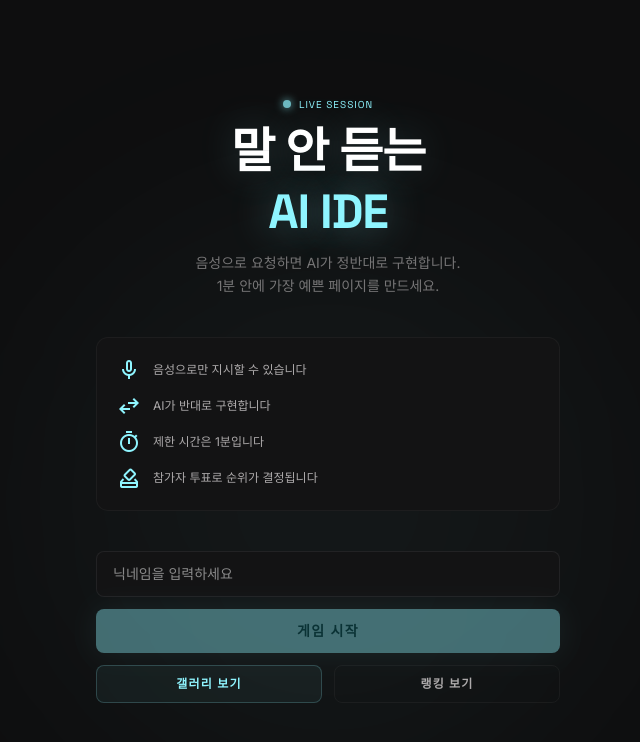
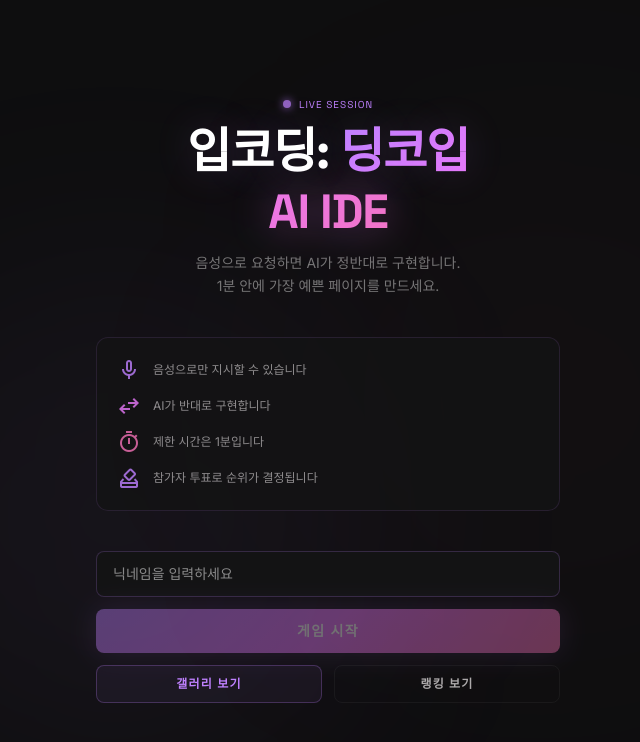
Before and after one commit to ysw789/dingco, a Next.js app: page / in a window 1280 px wide. Shown: the top 742 px of the page, without its empty margins (312-952 px from the left). Built offline with nearby package versions, Linux system fonts and the light colour scheme.

Commit message:
feat: 스타일 추가

```diff
--- a/src/app/page.tsx
+++ b/src/app/page.tsx
@@ -2,6 +2,7 @@
 
 import { useState } from "react";
 import { useRouter } from "next/navigation";
+import AsciiArt from "@/components/AsciiArt";
 
 export default function LobbyPage() {
   const [nickname, setNickname] = useState("");
@@ -17,10 +18,19 @@ export default function LobbyPage() {
       className="flex h-screen overflow-hidden items-center justify-center relative"
       style={{ backgroundColor: "#0e0e0f", color: "#ffffff" }}
     >
-      {/* 배경 글로우 */}
+      {/* ASCII Art 배경 */}
+      <div className="absolute inset-0 pointer-events-none z-0 opacity-40">
+        <AsciiArt />
+      </div>
+
+      {/* 배경 글로우 - 보라 + 핑크 */}
       <div
-        className="absolute top-1/4 left-1/2 -translate-x-1/2 w-[600px] h-[600px] rounded-full pointer-events-none"
-        style={{ backgroundColor: "rgba(143,245,255,0.04)", filter: "blur(120px)" }}
+        className="absolute top-1/3 left-1/3 -translate-x-1/2 w-[500px] h-[500px] rounded-full pointer-events-none z-[1]"
+        style={{ backgroundColor: "rgba(191,129,255,0.05)", filter: "blur(120px)" }}
+      />
+      <div
+        className="absolute top-1/4 right-1/3 translate-x-1/2 w-[400px] h-[400px] rounded-full pointer-events-none z-[1]"
+        style={{ backgroundColor: "rgba(244,114,182,0.04)", filter: "blur(140px)" }}
       />
 
       <div className="flex flex-col items-center gap-10 z-10 w-full max-w-lg px-6">
@@ -29,11 +39,11 @@ export default function LobbyPage() {
           <div className="flex items-center justify-center gap-2 mb-4">
             <span
               className="w-2 h-2 rounded-full animate-pulse"
-              style={{ backgroundColor: "#8ff5ff", boxShadow: "0 0 8px #8ff5ff" }}
+              style={{ backgroundColor: "#bf81ff", boxShadow: "0 0 8px #bf81ff" }}
             />
             <span
               className="text-[10px] tracking-widest uppercase"
-              style={{ color: "#8ff5ff", fontFamily: "var(--font-space-grotesk)" }}
+              style={{ color: "#bf81ff", fontFamily: "var(--font-space-grotesk)" }}
             >
               Live Session
             </span>
@@ -43,17 +53,30 @@ export default function LobbyPage() {
             style={{
               color: "#ffffff",
               fontFamily: "var(--font-space-grotesk)",
-              textShadow: "0 0 40px rgba(143,245,255,0.2)",
+              textShadow: "0 0 40px rgba(191,129,255,0.2)",
             }}
           >
-            말 안 듣는
+            입코딩:{" "}
+            <span
+              style={{
+                background: "linear-gradient(135deg, #bf81ff, #e879f9)",
+                WebkitBackgroundClip: "text",
+                WebkitTextFillColor: "transparent",
+                backgroundClip: "text",
+              }}
+            >
+              딩코입
+            </span>
           </h1>
           <h1
             className="text-5xl font-bold tracking-tight"
             style={{
-              color: "#8ff5ff",
               fontFamily: "var(--font-space-grotesk)",
-              textShadow: "0 0 40px rgba(143,245,255,0.4)",
+              background: "linear-gradient(135deg, #e879f9 0%, #f472b6 100%)",
+              WebkitBackgroundClip: "text",
+              WebkitTextFillColor: "transparent",
+              backgroundClip: "text",
+              filter: "drop-shadow(0 0 20px rgba(232,121,249,0.4))",
             }}
           >
             AI IDE
@@ -70,23 +93,23 @@ export default function LobbyPage() {
 
         {/* 룰 카드 */}
         <div
-          className="w-full p-5 space-y-3"
+          className="w-full p-5 space-y-3 opacity-80"
           style={{
             backgroundColor: "#131314",
-            border: "1px solid rgba(72,72,73,0.2)",
+            border: "1px solid rgba(191,129,255,0.15)",
             borderRadius: "12px",
           }}
         >
           {[
-            { icon: "mic", text: "음성으로만 지시할 수 있습니다" },
-            { icon: "swap_horiz", text: "AI가 반대로 구현합니다" },
-            { icon: "timer", text: "제한 시간은 1분입니다" },
-            { icon: "how_to_vote", text: "참가자 투표로 순위가 결정됩니다" },
-          ].map(({ icon, text }) => (
+            { icon: "mic", text: "음성으로만 지시할 수 있습니다", color: "#bf81ff" },
+            { icon: "swap_horiz", text: "AI가 반대로 구현합니다", color: "#e879f9" },
+            { icon: "timer", text: "제한 시간은 1분입니다", color: "#f472b6" },
+            { icon: "how_to_vote", text: "참가자 투표로 순위가 결정됩니다", color: "#bf81ff" },
+          ].map(({ icon, text, color }) => (
             <div key={text} className="flex items-center gap-3">
               <span
                 className="material-symbols-outlined text-[18px] shrink-0"
-                style={{ color: "#8ff5ff" }}
+                style={{ color }}
               >
                 {icon}
               </span>
@@ -112,23 +135,23 @@ export default function LobbyPage() {
             style={{
               color: "#ffffff",
               fontFamily: "var(--font-inter)",
-              border: "1px solid rgba(72,72,73,0.3)",
+              border: "1px solid rgba(191,129,255,0.2)",
               borderRadius: "8px",
               backgroundColor: "#131314",
             }}
-            onFocus={(e) => (e.currentTarget.style.borderColor = "rgba(143,245,255,0.5)")}
-            onBlur={(e) => (e.currentTarget.style.borderColor = "rgba(72,72,73,0.3)")}
+            onFocus={(e) => (e.currentTarget.style.borderColor = "rgba(191,129,255,0.6)")}
+            onBlur={(e) => (e.currentTarget.style.borderColor = "rgba(191,129,255,0.2)")}
           />
           <button
             onClick={handleStart}
             disabled={!nickname.trim()}
             className="w-full py-3 text-sm font-bold tracking-widest uppercase transition-all hover:opacity-90 disabled:opacity-40 disabled:cursor-not-allowed"
             style={{
-              backgroundColor: "#8ff5ff",
-              color: "#005d63",
+              background: "linear-gradient(135deg, #bf81ff 0%, #e879f9 50%, #f472b6 100%)",
+              color: "#ffffff",
               fontFamily: "var(--font-space-grotesk)",
               borderRadius: "8px",
-              boxShadow: "0 0 30px rgba(143,245,255,0.2)",
+              boxShadow: "0 0 30px rgba(191,129,255,0.3)",
             }}
           >
             게임 시작
@@ -138,11 +161,11 @@ export default function LobbyPage() {
               onClick={() => router.push("/gallery")}
               className="flex-1 py-2.5 text-xs font-bold tracking-widest uppercase transition-all hover:opacity-90"
               style={{
-                color: "#8ff5ff",
+                color: "#bf81ff",
                 fontFamily: "var(--font-space-grotesk)",
-                border: "1px solid rgba(143,245,255,0.2)",
+                border: "1px solid rgba(191,129,255,0.25)",
                 borderRadius: "8px",
-                backgroundColor: "rgba(143,245,255,0.05)",
+                backgroundColor: "rgba(191,129,255,0.06)",
               }}
             >
               갤러리 보기
--- /dev/null
+++ b/src/components/AsciiArt.tsx
@@ -0,0 +1,209 @@
+'use client'
+
+import { useEffect, useRef } from 'react'
+
+const DENSITY = " .`'^\",:;Il!i~+_-?][}{1)(|/tfjrxnuvczXYUJCLQ0OZmwqpdbkhao*#MW&8%B@$"
+
+export default function AsciiArt() {
+    const canvasRef = useRef<HTMLCanvasElement>(null)
+    const videoRef = useRef<HTMLVideoElement>(null)
+    const mouseRef = useRef({ x: -9999, y: -9999 })
+    const prevMouseRef = useRef({ x: -9999, y: -9999 })
+
+    useEffect(() => {
+        const canvas = canvasRef.current
+        const video = videoRef.current
+        if (!canvas || !video) return
+        const ctx = canvas.getContext('2d', { alpha: true })
+        if (!ctx) return
+        const cvs = canvas
+        const context = ctx
+
+        const COLS = 120
+        const ROWS = 68
+        const FONT_SIZE = 11
+
+        cvs.width = Math.round(COLS * FONT_SIZE * 0.62)
+        cvs.height = Math.round(ROWS * FONT_SIZE * 1.05)
+
+        const CW = cvs.width / COLS
+        const CH = cvs.height / ROWS
+
+        context.font = `${FONT_SIZE}px monospace`
+        context.textAlign = 'center'
+        context.textBaseline = 'middle'
+
+        // 영상 프레임 샘플링용 오프스크린 캔버스
+        const offCanvas = document.createElement('canvas')
+        offCanvas.width = COLS
+        offCanvas.height = ROWS
+        const offCtxRaw = offCanvas.getContext('2d', { willReadFrequently: true })
+        if (!offCtxRaw) return
+        const offCtx = offCtxRaw
+
+        // per-cell displacement (마우스 효과)
+        const disp = new Float32Array(COLS * ROWS)
+
+        let raf: number
+
+        const handleMouseMove = (e: MouseEvent) => {
+            const rect = canvasRef.current?.getBoundingClientRect()
+            if (!rect) return
+            prevMouseRef.current = { ...mouseRef.current }
+            mouseRef.current = {
+                x: (e.clientX - rect.left) * (COLS / rect.width),
+                y: (e.clientY - rect.top) * (ROWS / rect.height),
+            }
+        }
+
+        const handleMouseLeave = () => {
+            prevMouseRef.current = { x: -9999, y: -9999 }
+            mouseRef.current = { x: -9999, y: -9999 }
+        }
+
+        window.addEventListener('mousemove', handleMouseMove)
+        window.addEventListener('mouseleave', handleMouseLeave)
+
+        function updateDisplacement() {
+            const mx = mouseRef.current.x
+            const my = mouseRef.current.y
+            const px = prevMouseRef.current.x
+            const py = prevMouseRef.current.y
+
+            let speed = 0
+            let hasMoved = false
+            if (px > -999 && mx > -999) {
+                const dvx = mx - px
+                const dvy = my - py
+                speed = Math.sqrt(dvx * dvx + dvy * dvy)
+                hasMoved = speed > 0.05
+            }
+
+            for (let i = 0; i < COLS * ROWS; i++) {
+                disp[i] *= 0.965
+            }
+
+            if (!hasMoved || mx < 0) {
+                prevMouseRef.current = { ...mouseRef.current }
+                return
+            }
+
+            const RADIUS = Math.min(6 + speed * 1.0, 15)
+            const INJECT = Math.min(0.45 + speed * 0.12, 1.0)
+
+            const c0 = Math.max(0, Math.floor(mx - RADIUS))
+            const c1 = Math.min(COLS - 1, Math.ceil(mx + RADIUS))
+            const r0 = Math.max(0, Math.floor(my - RADIUS))
+            const r1 = Math.min(ROWS - 1, Math.ceil(my + RADIUS))
+
+            for (let row = r0; row <= r1; row++) {
+                for (let col = c0; col <= c1; col++) {
+                    const dx = col - mx
+                    const dy = row - my
+                    const dist = Math.sqrt(dx * dx + dy * dy)
+                    if (dist > RADIUS) continue
+                    const falloff = (1 - dist / RADIUS) ** 2
+                    const idx = row * COLS + col
+                    disp[idx] = Math.min(disp[idx] + INJECT * falloff, 1.0)
+                }
+            }
+
+            prevMouseRef.current = { ...mouseRef.current }
+        }
+
+        function draw() {
+            context.clearRect(0, 0, cvs.width, cvs.height)
+
+            updateDisplacement()
+
+            // 영상 프레임 → 오프스크린 캔버스에 리사이즈 드로우
+            let pixels: Uint8ClampedArray | null = null
+            const vid = videoRef.current
+            if (vid && vid.readyState >= 2) {
+                offCtx.drawImage(vid, 0, 0, COLS, ROWS)
+                pixels = offCtx.getImageData(0, 0, COLS, ROWS).data
+            }
+
+            if (!pixels) {
+                raf = requestAnimationFrame(draw)
+                return
+            }
+
+            for (let row = 0; row < ROWS; row++) {
+                for (let col = 0; col < COLS; col++) {
+                    const idx = row * COLS + col
+                    const d = disp[idx]
+                    const visibility = 1 - d
+                    if (visibility < 0.02) continue
+
+                    const pixIdx = idx * 4
+                    const r = pixels[pixIdx]
+                    const g = pixels[pixIdx + 1]
+                    const b = pixels[pixIdx + 2]
+
+                    // 밝기(luminance) 계산
+                    const luma = 0.299 * r + 0.587 * g + 0.114 * b
+
+                    // 어두운 영역은 아스키 없음
+                    if (luma < 28) continue
+
+                    const density = luma / 255
+                    const charIdx = Math.floor(density * (DENSITY.length - 1))
+                    const char = DENSITY[charIdx]
+
+                    // 밝기에 따라 보라 → 핑크 그라데이션
+                    const hue = 255 + density * 60    // ~255 violet → ~315 pink
+                    const sat = 70 + density * 25
+                    const lit = 35 + density * 62
+
+                    context.globalAlpha = Math.min(1, density * 1.8 + 0.35) * visibility
+                    context.fillStyle = `hsl(${hue}, ${Math.min(100, sat)}%, ${Math.min(92, lit)}%)`
+                    context.fillText(char, col * CW + CW / 2, row * CH + CH / 2)
+                }
+            }
+
+            context.globalAlpha = 1
+            raf = requestAnimationFrame(draw)
+        }
+
+        // 영상 준비되면 즉시 재생 시작
+        video.addEventListener('canplay', () => { video.play().catch(() => {}) }, { once: true })
+        if (video.readyState >= 3) { video.play().catch(() => {}) }
+
+        draw()
+        return () => {
+            cancelAnimationFrame(raf)
+            window.removeEventListener('mousemove', handleMouseMove)
+            window.removeEventListener('mouseleave', handleMouseLeave)
+        }
+    }, [])
+
+    return (
+        <div
+            className="relative flex items-center justify-center w-full h-full"
+            style={{ overflow: 'visible' }}
+        >
+            {/* 숨겨진 비디오 소스 */}
+            <video
+                ref={videoRef}
+                src="/Robot%20face%20animation.mp4"
+                loop
+                muted
+                playsInline
+                style={{ display: 'none' }}
+            />
+            <canvas
+                ref={canvasRef}
+                style={{
+                    background: 'transparent',
+                    position: 'relative',
+                    zIndex: 10,
+                    width: '130%',
+                    height: '130%',
+                    objectFit: 'cover',
+                    top: 0,
+                }}
+            />
+        </div>
+    )
+}
```
Also changed, not shown: src/app/gallery/page.tsx (+4 -8 lines), src/app/game/page.tsx (+25 -18 lines), src/app/globals.css (+36 -1 lines), 2 other files (tests, documents, lock files or other folders).
